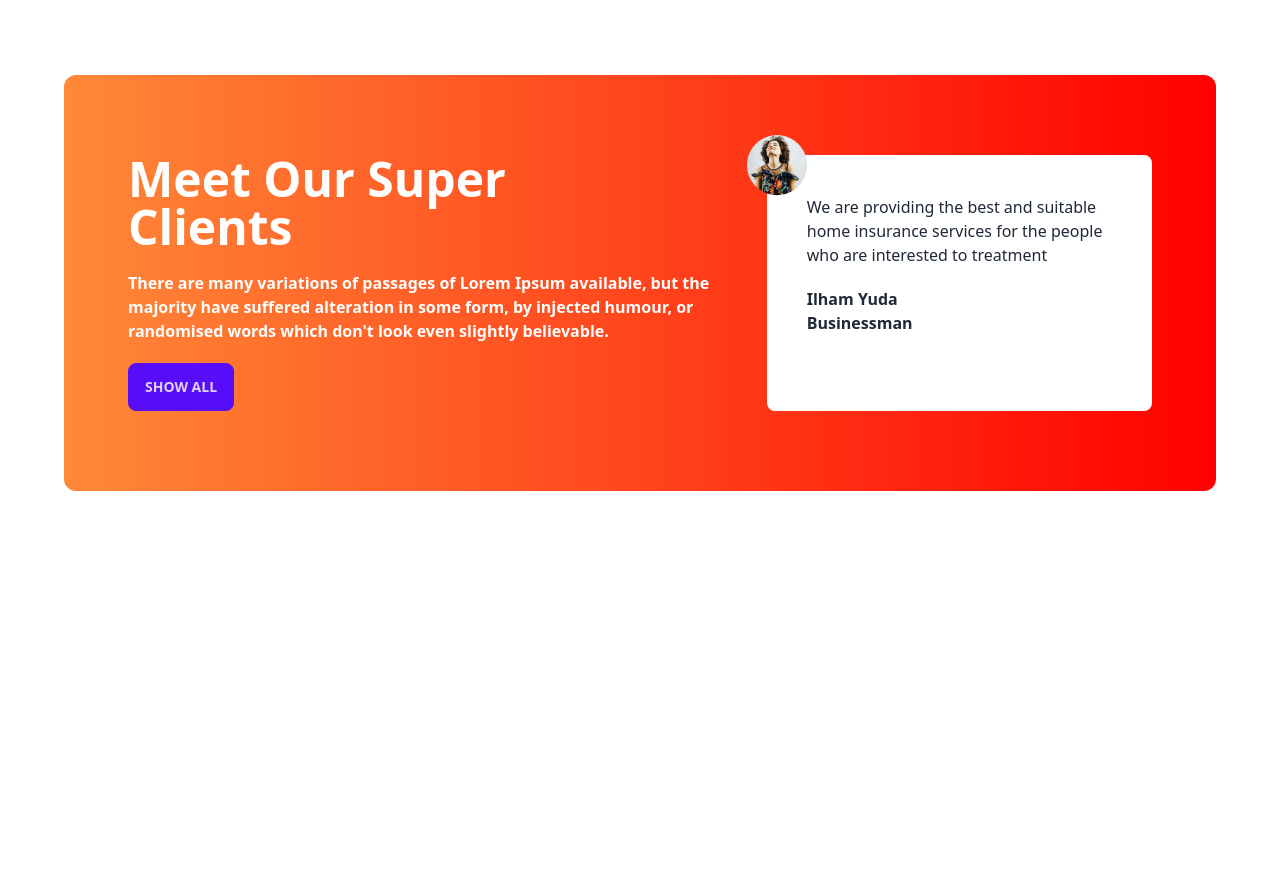
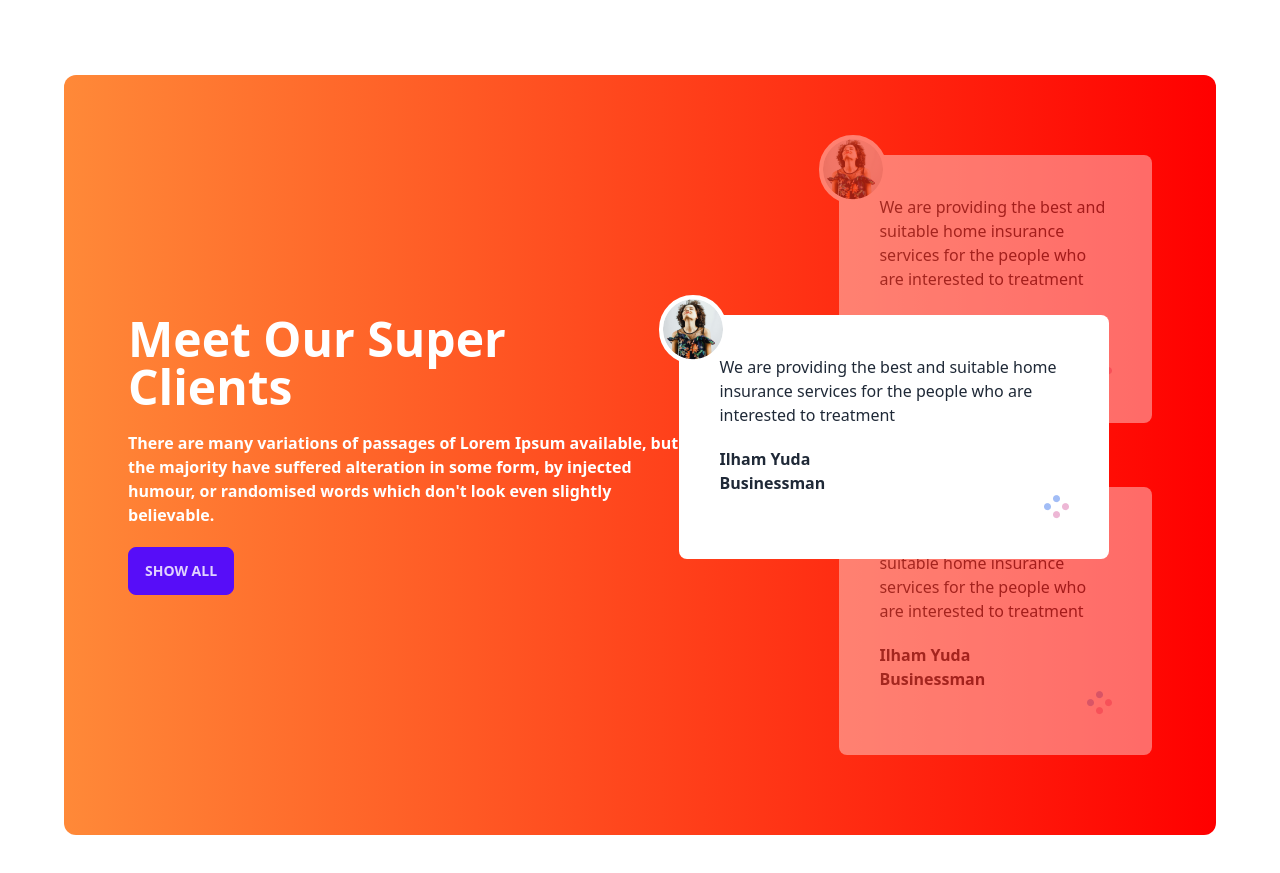
Before and after one commit to mdnazmul42726/tea-house-with-daisyui, a plain HTML site: page index.html in a window 1280 px wide. Shown: the part 1760-2633 px from the top of the page. Before the commit the page ends 2347 px from the top, so only its background shows below. Drawn offline with nearby package versions, Linux system fonts and the light colour scheme.

Commit message:
super client section 1.0 added

```diff
--- a/index.html
+++ b/index.html
@@ -182,6 +182,7 @@
         <!-- super client section start -->
         <section class=" flex flex-col md:flex-row gap-10 my-24 rounded-xl bg-gradient-to-r from-[#FF8938] to-[#F00] mx-6 md:mx-16 px-16 py-20">
             <!-- content -->
+            <div class=" flex items-center md:pr-28">
                 <div class="space-y-5">
                     <h2 class="text-5xl font-extrabold text-[#fff]">
                         Meet Our Super <br> Clients
@@ -193,9 +194,13 @@
                         Show All
                     </button>
                 </div>
-            <!-- review -->
-            <div class=" relative p-10 rounded-lg bg-[#fff]">
-                <img class="absolute -left-5 -top-5" src="./images/client.png" alt="">
+            </div>
+
+            <!-- review container -->
+            <div class="relative">
+                     <!-- next review -->
+                <div class="relative mb-16 opacity-40 p-10 rounded-lg bg-[#fff]">
+                    <img class="absolute -left-5 -top-5 border-4 border-[#fff] rounded-full bg-[#fff]" src="./images/client.png" alt="">
                     <p class="mb-5">
                         We are providing the best and suitable home insurance services for the people who are interested to treatment
                     </p>
@@ -205,6 +210,42 @@
                     <p class="font-bold">
                         Businessman
                     </p>
+                    <div class=" flex justify-end">
+                        <img src="./images/circles.png" alt="">
+                    </div>
+                </div>
+                     <!-- current review -->
+                     <div class="absolute top-40 p-10 md:-left-40 md:w-[430px] z-10 rounded-lg bg-[#fff]">
+                        <img class="absolute -left-5 -top-5 border-4 border-[#fff] rounded-full bg-[#fff]" src="./images/client.png" alt="">
+                        <p class="mb-5">
+                            We are providing the best and suitable home insurance services for the people who are interested to treatment
+                        </p>
+                        <h4 class="font-extrabold">
+                            Ilham Yuda
+                        </h4>
+                        <p class="font-bold">
+                            Businessman
+                        </p>
+                        <div class=" flex justify-end">
+                            <img src="./images/circles.png" alt="">
+                        </div>
+                    </div>
+                         <!-- previous review -->
+                <div class=" relative opacity-40 p-10 rounded-lg bg-[#fff]">
+                    <img class="absolute -left-5 -top-5 border-4 border-[#fff] rounded-full bg-[#fff]" src="./images/client.png" alt="">
+                    <p class="mb-5">
+                        We are providing the best and suitable home insurance services for the people who are interested to treatment
+                    </p>
+                    <h4 class="font-extrabold">
+                        Ilham Yuda
+                    </h4>
+                    <p class="font-bold">
+                        Businessman
+                    </p>
+                    <div class=" flex justify-end">
+                        <img src="./images/circles.png" alt="">
+                    </div>
+                </div>
             </div>
         </section>
         <!-- super client section end -->
```
Lines whose indentation alone changed are shown as unchanged.
